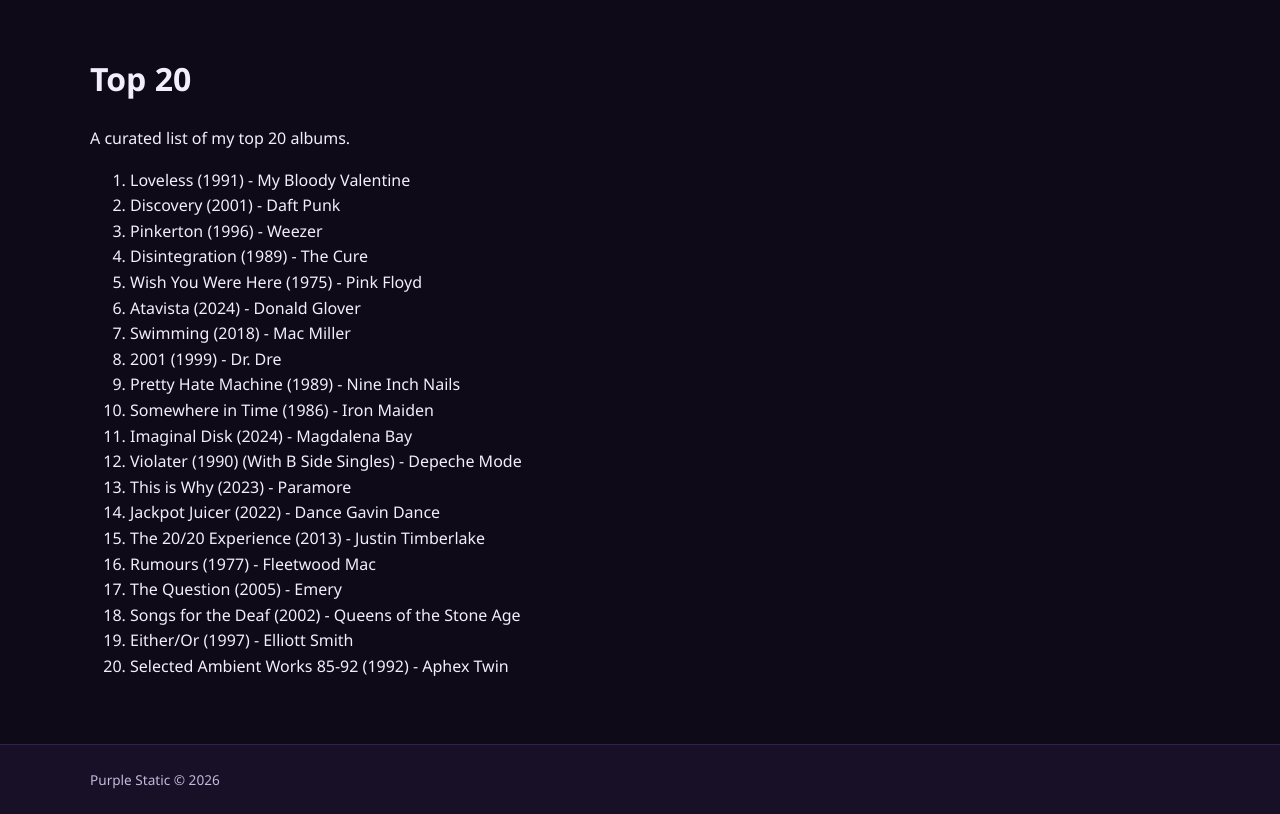
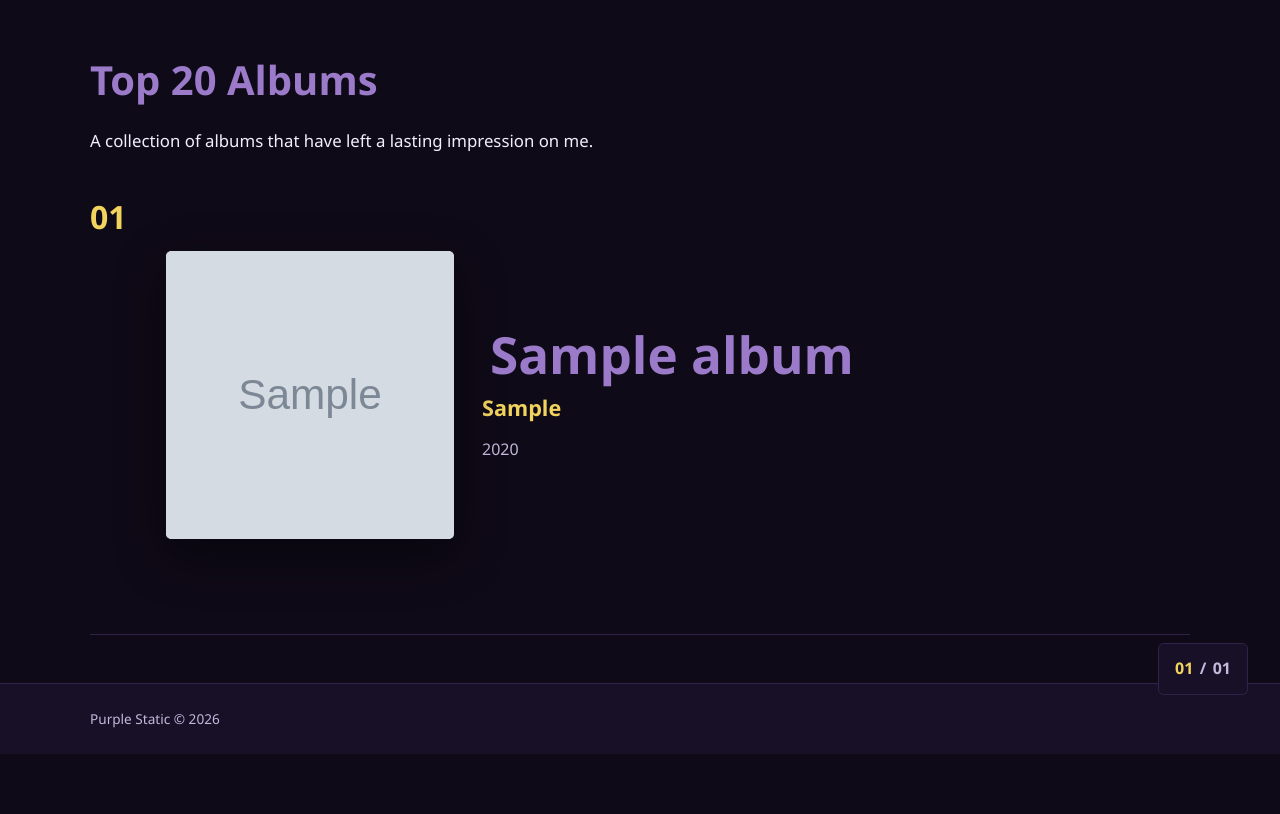
Before and after one commit to pwillen/py-app-blog, a Django app: page /toplists/albums/ in a window 1280 px wide. Shown: the part 73-887 px from the top of the page. After the commit the page ends 827 px from the top, so only its background shows below. Run offline with Django 5.2, Linux system fonts and the light colour scheme; tables that the repository leaves empty hold one stand-in row (values such as "Sample post"); grey boxes marked "Sample" are stand-in pictures; parts of the project's set-up code (start-up, migrations or seed data) failed here and were passed over.

Commit message:
Front end for top 20 albums

```diff
--- /dev/null
+++ b/toplists/static/toplists/css/albums.css
@@ -0,0 +1,149 @@
+
+.toplist-page {
+    max-width: 1200px;
+}
+
+.toplist-intro {
+    max-width: 800px;
+    padding: 1rem 0 1.5rem;
+    margin-bottom: 1.5rem;
+}
+
+.toplist-intro h1 {
+    margin: 0 0 1rem;
+    font-size: 2.5rem;
+    color: var(--purple-brand);
+}
+
+.toplist-intro p {
+    font-size: 1.05rem;
+}
+
+.album-list {
+    display: flex;
+    flex-direction: column;
+    gap: 0;
+}
+
+.album-slide {
+    display: grid;
+    grid-template-columns: 3rem minmax(180px, 280px) minmax(0, 1fr);
+    align-items: center;
+    gap: 2rem;
+
+    min-height: 60svh;
+    padding: 2rem 0;
+    border-bottom: 1px solid var(--border);
+
+    position: relative;
+    z-index: 1;
+
+    margin-top: -4rem;
+
+    opacity: 0.2;
+    transform: perspective(1200px) translateY(1.5rem) scale(0.9);
+    filter: blur(2px);
+
+    transform-origin: center center;
+
+    transition:
+        opacity 0.8s cubic-bezier(0.22, 1, 0.36, 1),
+        transform 0.8s cubic-bezier(0.22, 1, 0.36, 1),
+        filter 0.8s ease;
+}
+
+.album-slide.is-active {
+    z-index: 2;
+
+    opacity: 1;
+    transform: perspective(1200px) translateY(0) scale(1);
+    filter: blur(0);
+}
+
+.album-rank {
+    align-self: start;
+    padding-top: 0.25rem;
+
+    color: var(--yellow-brand);
+    font-size: 2rem;
+    font-weight: 700;
+}
+
+.album-cover {
+    width: 100%;
+    aspect-ratio: 1;
+    transition: transform 0.7s ease;
+}
+
+.album-slide.is-active .album-cover {
+    transform: scale(1.03);
+}
+
+.album-cover img {
+    display: block;
+    width: 100%;
+    height: 100%;
+    object-fit: cover;
+    border-radius: 0.35rem;
+}
+
+.album-slide.is-active .album-cover img {
+    box-shadow: 0 1rem 3rem rgba(0, 0, 0, 0.45);
+}
+
+.album-details {
+    min-width: 0;
+}
+
+.album-details h2 {
+    margin: 0 0 0.5rem;
+    font-size: clamp(2rem, 4vw, 3.5rem);
+    line-height: 1.1;
+
+    transition:
+        color 0.7s ease,
+        transform 0.7s ease;
+}
+
+.album-slide.is-active .album-details h2 {
+    color: var(--purple-brand);
+    transform: translateX(0.5rem);
+}
+
+.album-artist {
+    margin: 0 0 0.75rem;
+    font-size: 1.35rem;
+    font-weight: 600;
+    color: var(--yellow-brand);
+}
+
+.album-year {
+    color: var(--muted);
+    font-size: 1rem;
+}
+
+.album-progress {
+    position: fixed;
+    right: 2rem;
+    bottom: 2rem;
+    z-index: 10;
+
+    display: flex;
+    align-items: center;
+    gap: 0.4rem;
+
+    padding: 0.75rem 1rem;
+    border: 1px solid var(--border);
+    border-radius: 0.35rem;
+    background: var(--panel);
+    font-weight: 700;
+}
+
+.current-rank {
+    color: var(--yellow-brand);
+}
+
+.progress-divider,
+.total-rank {
+    color: var(--muted);
+}
--- /dev/null
+++ b/toplists/static/toplists/js/albums.js
@@ -0,0 +1,63 @@
+document.addEventListener("DOMContentLoaded", () => {
+    const slides = document.querySelectorAll(".album-slide");
+    const currentRank = document.querySelector(".current-rank");
+
+    if (!slides.length || !currentRank) {
+        return;
+    }
+
+    // Track the visibility of every slide.
+    const visibility = new Map(
+        [...slides].map((slide) => [slide, 0])
+    );
+
+    let activeSlide = null;
+
+    const observer = new IntersectionObserver(
+        (entries) => {
+            // Update visibility for slides that changed.
+            entries.forEach((entry) => {
+                visibility.set(
+                    entry.target,
+                    entry.isIntersecting ? entry.intersectionRatio : 0
+                );
+            });
+
+            // Find the most visible slide overall.
+            let mostVisible = null;
+            let highestRatio = 0;
+
+            visibility.forEach((ratio, slide) => {
+                if (ratio > highestRatio) {
+                    highestRatio = ratio;
+                    mostVisible = slide;
+                }
+            });
+
+            if (!mostVisible || mostVisible === activeSlide) {
+                return;
+            }
+
+            // Update the active slide.
+            activeSlide?.classList.remove("is-active");
+            mostVisible.classList.add("is-active");
+            activeSlide = mostVisible;
+
+            // Update the progress indicator.
+            currentRank.textContent =
+                activeSlide.dataset.rank.padStart(2, "0");
+        },
+        {
+            threshold: [
+                0, 0.05, 0.1, 0.15, 0.2,
+                0.25, 0.3, 0.35, 0.4, 0.45,
+                0.5, 0.55, 0.6, 0.65, 0.7,
+                0.75, 0.8, 0.85, 0.9, 0.95, 1
+            ],
+        }
+    );
+
+    slides.forEach((slide) => {
+        observer.observe(slide);
+    });
+});
--- a/toplists/templates/toplists/albums.html
+++ b/toplists/templates/toplists/albums.html
@@ -1,33 +1,60 @@
 {% extends "base.html" %}
+{% load static %}
 
-{% block title %}Top 20{% endblock %}
+{% block title %}Purple Static | Top 20 Albums{% endblock %}
+
+{% block extra_css %}
+    <link rel="stylesheet" href="{% static 'toplists/css/albums.css' %}">
+{% endblock %}
 
 {% block content %}
-    <h1>Top 20</h1>
-    <p>
-        A curated list of my top 20 albums.
-    </p>
-    <ol>
-        <!-- put the list below in li tags -->
-        <li>Loveless (1991) - My Bloody Valentine</li>
-        <li>Discovery (2001) - Daft Punk</li>
-        <li>Pinkerton (1996) - Weezer</li>
-        <li>Disintegration (1989) - The Cure</li>
-        <li>Wish You Were Here (1975) - Pink Floyd</li>
-        <li>Atavista (2024) - Donald Glover</li>
-        <li>Swimming (2018) - Mac Miller</li>
-        <li>2001 (1999) - Dr. Dre</li>
-        <li>Pretty Hate Machine (1989) - Nine Inch Nails</li>
-        <li>Somewhere in Time (1986) - Iron Maiden</li>
-        <li>Imaginal Disk (2024) - Magdalena Bay</li>
-        <li>Violater (1990) (With B Side Singles) - Depeche Mode</li>
-        <li>This is Why (2023) - Paramore</li>
-        <li>Jackpot Juicer (2022) - Dance Gavin Dance</li>
-        <li>The 20/20 Experience (2013) - Justin Timberlake</li>
-        <li>Rumours (1977) - Fleetwood Mac</li>
-        <li>The Question (2005) - Emery</li>
-        <li>Songs for the Deaf (2002) - Queens of the Stone Age</li>
-        <li>Either/Or (1997) - Elliott Smith</li>
-        <li>Selected Ambient Works 85-92 (1992) - Aphex Twin</li>
-    </ol>
+    <div class="toplist-page">
+        <section class="toplist-intro">
+            <h1>Top 20 Albums</h1>
+            <p>A collection of albums that have left a lasting impression on me.</p>
+        </section>
+
+        <section class="album-list">
+            <div class="album-progress">
+                <span class="current-rank">01</span>
+                <span class="progress-divider">/</span>
+                <span class="total-rank">{{ entries|length|stringformat:"02d" }}</span>
+            </div>
+
+            {% for entry in entries %}
+                <article class="album-slide" data-rank="{{ entry.rank }}">
+                    <span class="album-rank">
+                        {{ entry.rank|stringformat:"02d" }}
+                    </span>
+
+                    <div class="album-cover">
+                        {% if entry.album.cover_art_path %}
+                            <img
+                                src="{{ entry.album.cover_art_path }}"
+                                alt="{{ entry.album.title }} album cover"
+                            >
+                        {% endif %}
+                    </div>
+
+                    <div class="album-details">
+                        <h2>{{ entry.album.title }}</h2>
+
+                        <p class="album-artist">
+                            {{ entry.album.artist }}
+                        </p>
+
+                        <span class="album-year">
+                            {{ entry.album.release_year }}
+                        </span>
+                    </div>
+                </article>
+            {% empty %}
+                <p>No albums added yet.</p>
+            {% endfor %}
+        </section>
+    </div>
 {% endblock %}
+
+{% block extra_js %}
+    <script src="{% static 'toplists/js/albums.js' %}" defer></script>
+{% endblock %}
--- a/toplists/views.py
+++ b/toplists/views.py
@@ -1,6 +1,6 @@
 from django.shortcuts import render
 
-from toplists.models import MovieTopListEntry
+from toplists.models import MovieTopListEntry, AlbumTopListEntry
 
 
 # Create your views here.
@@ -24,4 +24,10 @@ def movies(request):
 
 
 def albums(request):
-    return render(request, "toplists/albums.html")
+    entries = AlbumTopListEntry.objects.select_related("album")
+
+    return render(
+        request,
+        "toplists/albums.html",
+        {"entries": entries},
+    )
```
